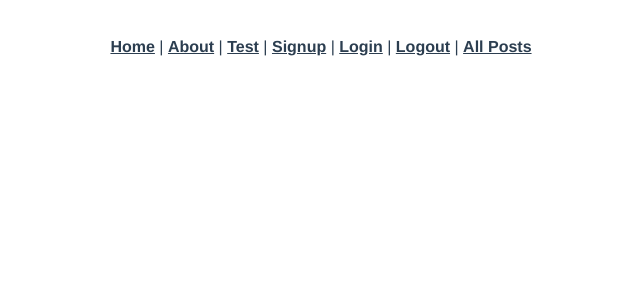
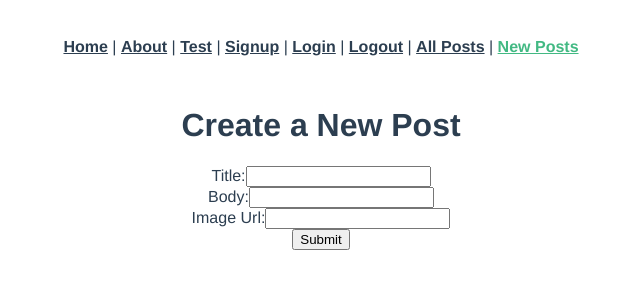
Before and after one commit to JarretNachtigal/blog-frontend-app, a Vue app: page /posts/new in a window 1280 px wide. Shown: the top 300 px of the page, without its empty margins (319-959 px from the left). Built offline with nearby package versions, Linux system fonts and the light colour scheme; the HTML template or start-up script is replaced by a standard one.

Commit message:
adds new post page/functionality

```diff
--- a/src/App.vue
+++ b/src/App.vue
@@ -14,6 +14,8 @@
       <router-link to="/logout">Logout</router-link>
       |
       <router-link to="/posts">All Posts</router-link>
+      |
+      <router-link to="/posts/new">New Posts</router-link>
     </div>
     <router-view />
   </div>
--- a/src/router/index.js
+++ b/src/router/index.js
@@ -6,6 +6,7 @@
 import Login from "../views/Login.vue";
 import Logout from "../views/Logout.vue";
 import PostsIndex from "../views/PostsIndex.vue";
+import PostsNew from "../views/PostsNew.vue";
 
 Vue.use(VueRouter);
 
@@ -24,6 +25,7 @@
   { path: "/login", name: "login", component: Login },
   { path: "/logout", name: "logout", component: Logout },
   { path: "/posts", name: "PostsIndex", component: PostsIndex },
+  { path: "/posts/new", name: "PostsNew", component: PostsNew },
 ];
 
 const router = new VueRouter({
--- /dev/null
+++ b/src/views/PostsNew.vue
@@ -0,0 +1,50 @@
+<template>
+  <div class="postsIndex">
+    <h1>{{ message }}</h1>
+    <form v-on:submit.prevent="createPost()">
+      <ul>
+        <li v-for="error in errors" v-bind:key="error">{{ error }}</li>
+      </ul>
+      <div>
+        <label>Title:</label>
+        <input type="text" v-model="newPostParams.title" />
+      </div>
+      <div>
+        <label>Body:</label>
+        <input type="text" v-model="newPostParams.body" />
+      </div>
+      <div>
+        <label>Image Url:</label>
+        <input type="text" v-model="newPostParams.image" />
+      </div>
+      <input type="submit" value="Submit" />
+    </form>
+  </div>
+</template>
+
+<style></style>
+
+<script>
+import axios from "axios";
+
+export default {
+  data: function () {
+    return {
+      message: "Create a New Post",
+      newPostParams: {},
+      errors: [],
+    };
+  },
+  methods: {
+    createPost: function () {
+      axios
+        .post("/posts", this.newPostParams)
+        .then(() => {
+          console.log("post created");
+          this.$router.push("/posts");
+        })
+        .catch((error) => console.log(error.response));
+    },
+  },
+};
+</script>
```
